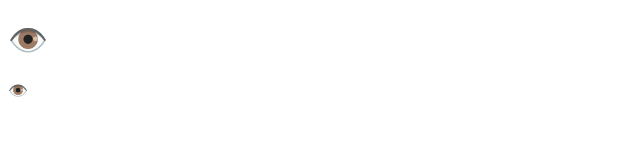
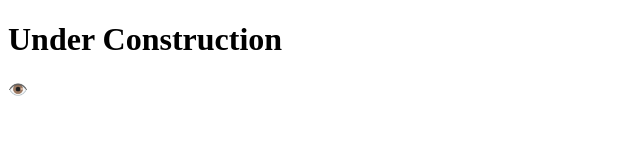
Before and after one commit to DelphiDv/DelphiDv.github.io, a plain HTML site: page index.html in a window 1280 px wide. Shown: the whole page, without its empty margins (0-640 px from the left). Drawn offline with Linux system fonts and the light colour scheme.

Commit message:
did some more stuff

```diff
--- a/index.html
+++ b/index.html
@@ -1,7 +1,7 @@
 <!DOCTYPE html>
 <html>
 <body>
-<h1>👁️</h1>
+<h1>Under Construction</h1>
 <p>👁️</p>
 </body>
 <link rel="shortcut icon" type="image/jpg" href="/favicon.png"/>
```
Also changed, not shown: the_eye.html (+0 -1 lines).
